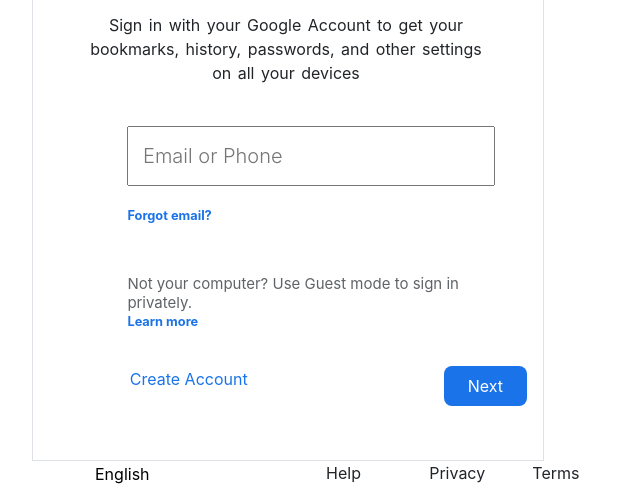
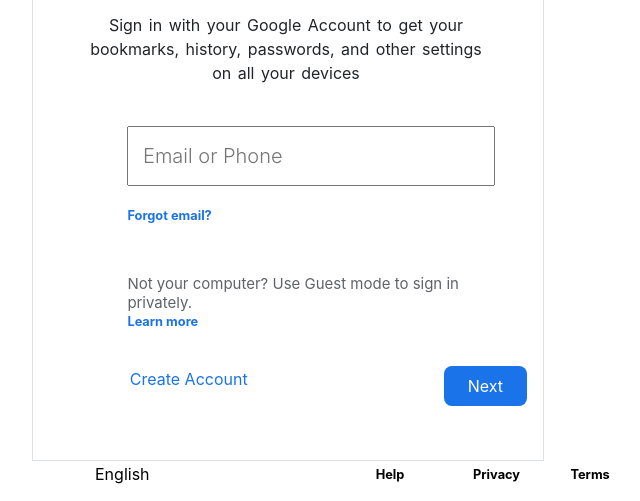
Before and after one commit to deepakkkailash/GoogleSignIn, a plain HTML site: page index.html in a window 1280 px wide. Shown: the part 299-800 px from the top of the page, without its empty margins (288-928 px from the left). Drawn offline with nearby package versions, Linux system fonts and the light colour scheme.

Commit message:
Add files via upload

```diff
--- a/index.html
+++ b/index.html
@@ -34,7 +34,7 @@
             </div>
     <div  id="Footer" class="row">
         <div class="col-12 d-flex flex-row justify-content-between">
-            <div class="col-8  mr-1 ml-0 Language">
+            <div class="col-lg-10  mr-1 ml-0 Language">
                 <button id="dropdown" type="button" class="px-5">English</button>
                 <div id="List_of_Languages" class="d-none">
                     <ul id="dropdown_list">
@@ -44,14 +44,14 @@
                     </ul>
                 </div>
             </div>
-            <p class="col-3">
-                Help
+            <p class="col-lg-3">
+                <a class="footer_links" href="https://support.google.com/accounts?hl=en&visit_id=638180380466489506-1332813964&rd=2&p=account_iph#topic=3382296">Help</a>
             </p>
-            <p class="col-3">
-                Privacy
+            <p class="col-lg-3">
+                <a  class="footer_links" href="https://policies.google.com/privacy?gl=IN&hl=en">Privacy</a>
             </p>
-            <p class="col-3">
-                Terms
+            <p class="col-lg-3">
+                <a  class="footer_links" href="https://policies.google.com/terms?gl=IN&hl=en">Terms</a>
             </p>
         </div>
     </div>
--- a/styles.css
+++ b/styles.css
@@ -12,6 +12,14 @@
     font-weight: bolder !important;
 
 }
+
+.footer_links{
+    color:black !important;
+    text-decoration: none !important;
+    text-emphasis: none !important;
+    font-weight: lighter !important;
+}
+
 #info_container{
     position: absolute;
     top:20vh;
@@ -67,6 +75,8 @@
 #Forgot_email:hover{
     cursor: pointer;
 }
+
+
 #Guestmode_prompt{
     color: #5f6368;
     font-weight: 400;
@@ -130,6 +140,6 @@
     opacity:0.5;
 }
 
-#dropdown:active .List_of_languages{
+#dropdown:active #dropdown_list{
     display: block;
 }
```
